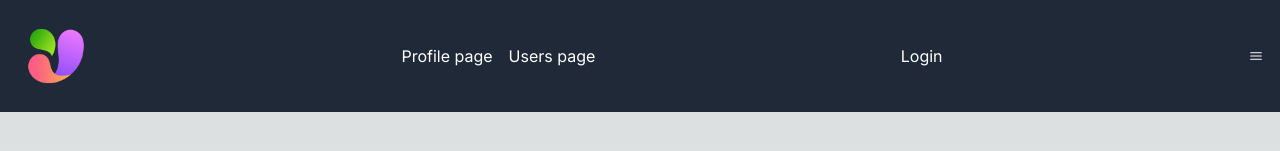
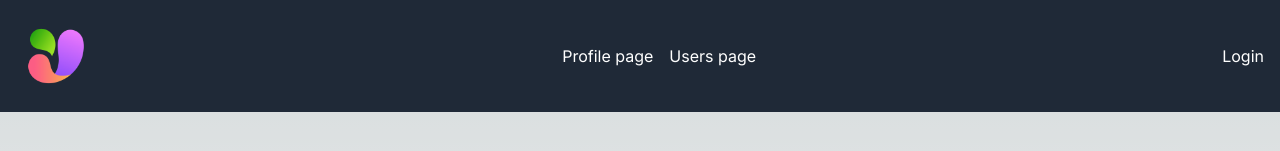
Before and after one commit to Adekoye-Adewale/supabase-data-storage, a Next.js app: page / in a window 1280 px wide. Shown: the top 151 px of the page. Built offline with nearby package versions, Linux system fonts and the light colour scheme; no server answers; the database is empty.

Commit message:
Update index.jsx

```diff
--- a/src/components/header/index.jsx
+++ b/src/components/header/index.jsx
@@ -18,7 +18,7 @@ export default function SiteHeader() {
                 <div className='hidden sm:flex'>
                     <NavMessage/>
                 </div>
-                <div>
+                <div className='sm:hidden flex'>
                     <MobileMenu/>
                 </div>
             </div>
```
